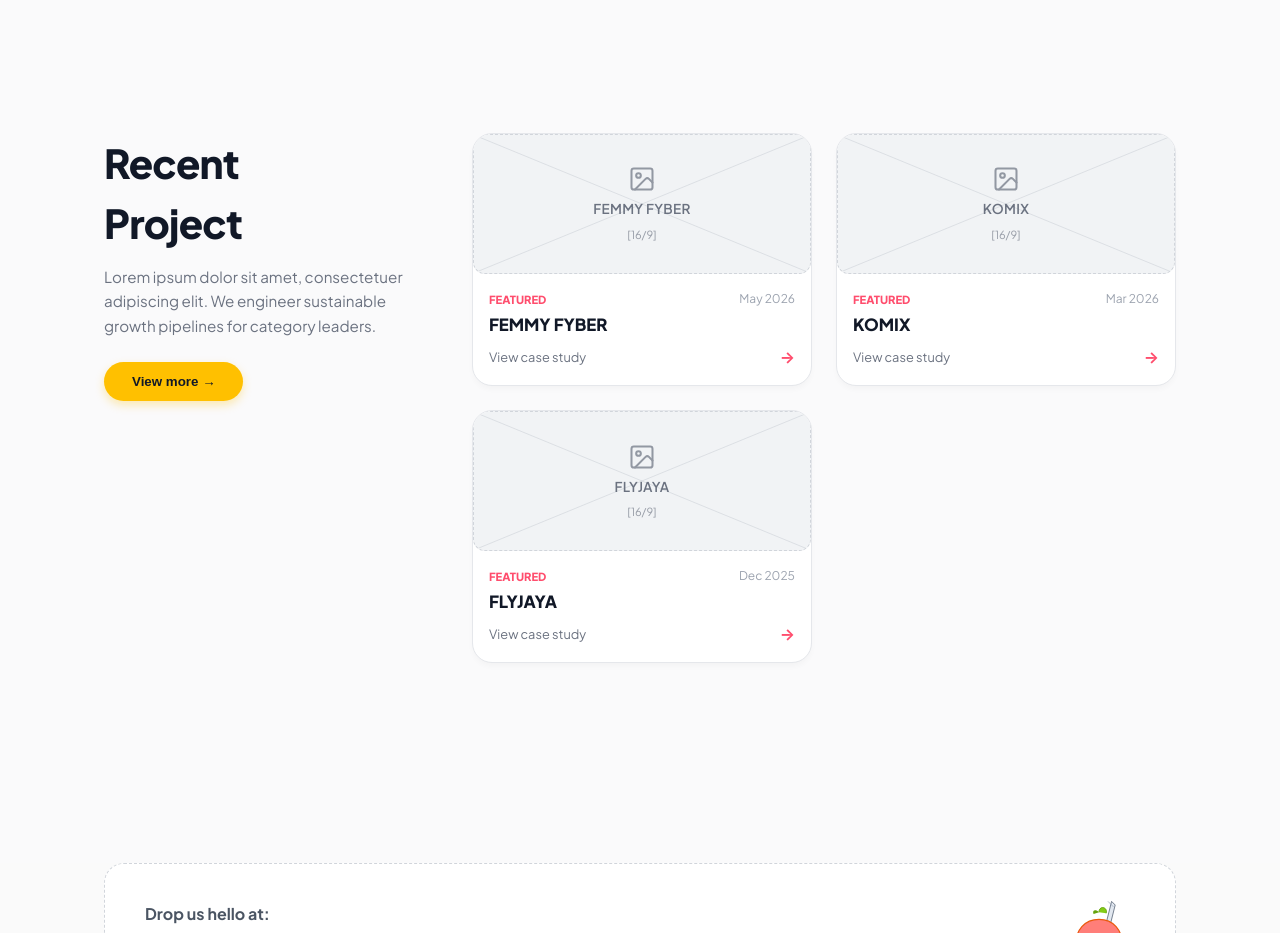
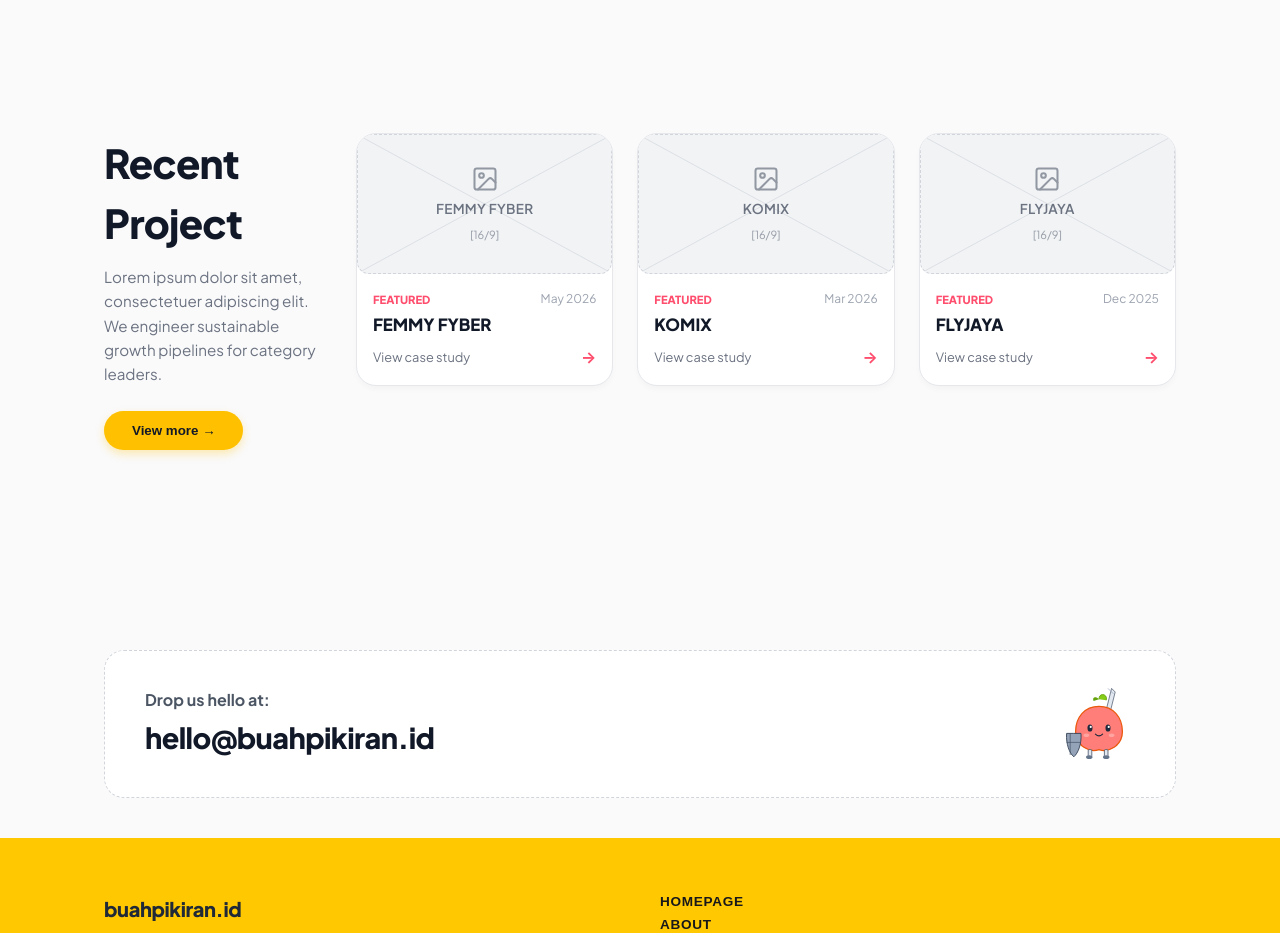
Before and after one commit to doni-wahyudi/buah_pikiran, a React (Vite) app: page / in a window 1280 px wide. Shown: the part 3320-4253 px from the top of the page. Built offline with nearby package versions, Linux system fonts and the light colour scheme.

Commit message:
fix: force recent project cards into single horizontal row

```diff
--- a/src/pages/HomePage.jsx
+++ b/src/pages/HomePage.jsx
@@ -441,7 +441,7 @@ export default function HomePage({ onNavigate }) {
       {/* SECTION 7: RECENT PROJECT */}
       <section style={{ padding: '4.5rem 0' }}>
         <div className="container-custom">
-          <div style={{ display: 'grid', gridTemplateColumns: 'repeat(auto-fit, minmax(260px, 1fr))', gap: '2rem', alignItems: 'start' }}>
+          <div style={{ display: 'grid', gridTemplateColumns: '220px 1fr', gap: '2rem', alignItems: 'start' }}>
 
             {/* Left Intro Card */}
             <div>
@@ -459,8 +459,8 @@ export default function HomePage({ onNavigate }) {
               </button>
             </div>
 
-            {/* Right Project Cards (3 Items with rounded corners) */}
-            <div style={{ gridColumn: 'span 2', display: 'grid', gridTemplateColumns: 'repeat(auto-fit, minmax(220px, 1fr))', gap: '1.5rem' }}>
+            {/* Right Project Cards — forced 3-column single row */}
+            <div style={{ display: 'grid', gridTemplateColumns: 'repeat(3, 1fr)', gap: '1.5rem' }}>
               {[
                 { id: 'femmy-fyber', name: 'FEMMY FYBER', date: 'May 2026', tag: 'Featured' },
                 { id: 'komix', name: 'KOMIX', date: 'Mar 2026', tag: 'Featured' },
```
